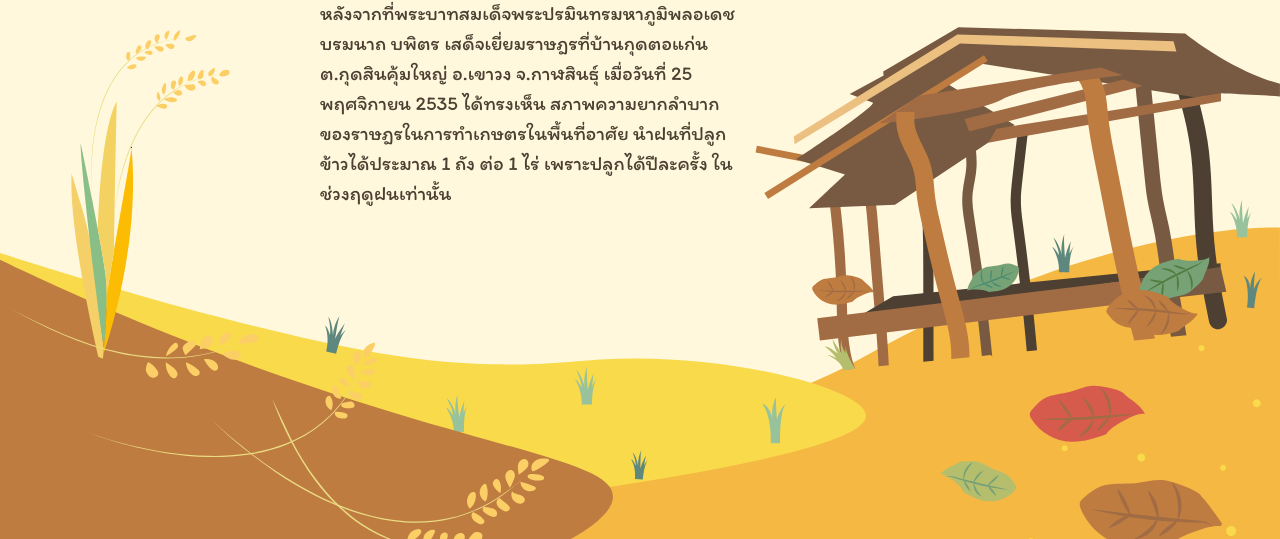
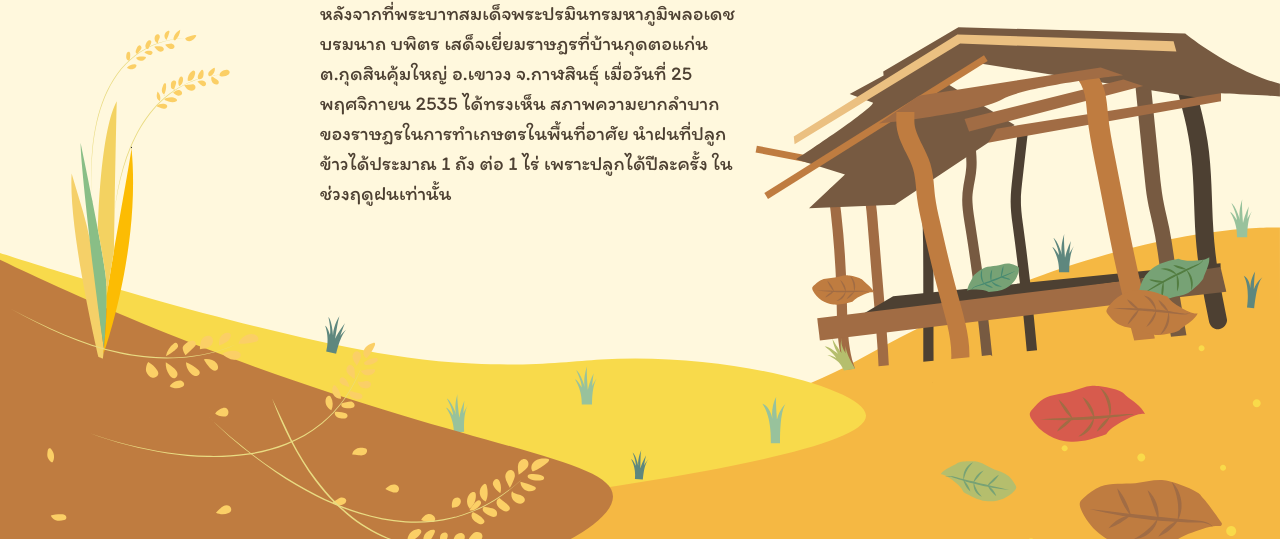
Before and after one commit to skefolksy/WEB_architect, a plain HTML site: page page1.html in a window 1280 px wide. Shown: the part 261-800 px from the top of the page. Drawn offline with Linux system fonts and the light colour scheme.

Commit message:
update page1 parallax desktop

```diff
--- a/page1.html
+++ b/page1.html
@@ -90,6 +90,7 @@
                         <img id="l1" class="desk-layer" data-depth="-0.3" src="./assets/page1/l1.svg" />
                     </div>
                     <div class="desk-scene">
+                        <img id="wheat3" class="desk-layer" src="./assets/page1/wheat3.svg" />
                         <img id="wheat1" class="desk-layer" src="./assets/page1/wheat1.svg" />
                         <img id="wheat2" class="desk-layer" src="./assets/page1/wheat2.svg" />
                         <img id="leaf3" class="desk-layer" src="./assets/page1/leaf3.svg" />
@@ -317,11 +318,12 @@
 
             // desktop
             document.getElementById('l3').style.left = (scrolled * 0.01) + "vh";
-            document.getElementById('l2').style.left = -(scrolled * 0.014) + "vh";
-            document.getElementById('l1').style.left = -(scrolled * 0.01) + "vh";
+            document.getElementById('l2').style.left = -(scrolled * 0.04) + "vh";
+            document.getElementById('l1').style.left = -(scrolled * 0.03) + "vh";
 
             document.getElementById('wheat1').style.bottom = (scrolled * 0.03) + "vh";
             document.getElementById('wheat2').style.bottom = (scrolled * 0.02) + "vh";
+            document.getElementById('wheat3').style.left = -(scrolled * 0.01) + "vh";
 
             document.getElementById('leaf1').style.bottom = (scrolled * 0.02) + "vh";
             document.getElementById('leaf2').style.bottom = (scrolled * 0.03) + "vh";
```
Also changed, not shown: assets/page1/wheat3.svg (added).
